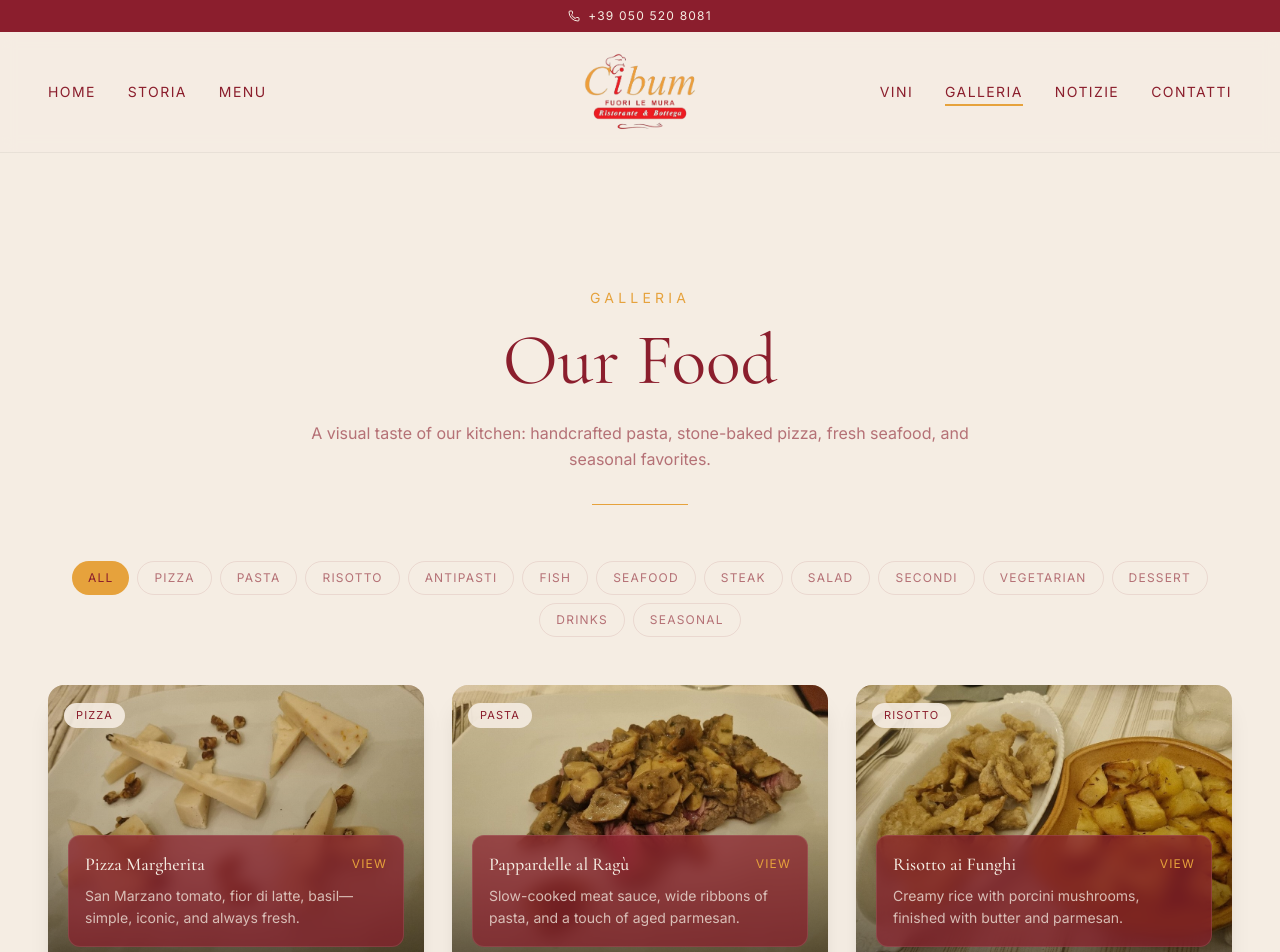
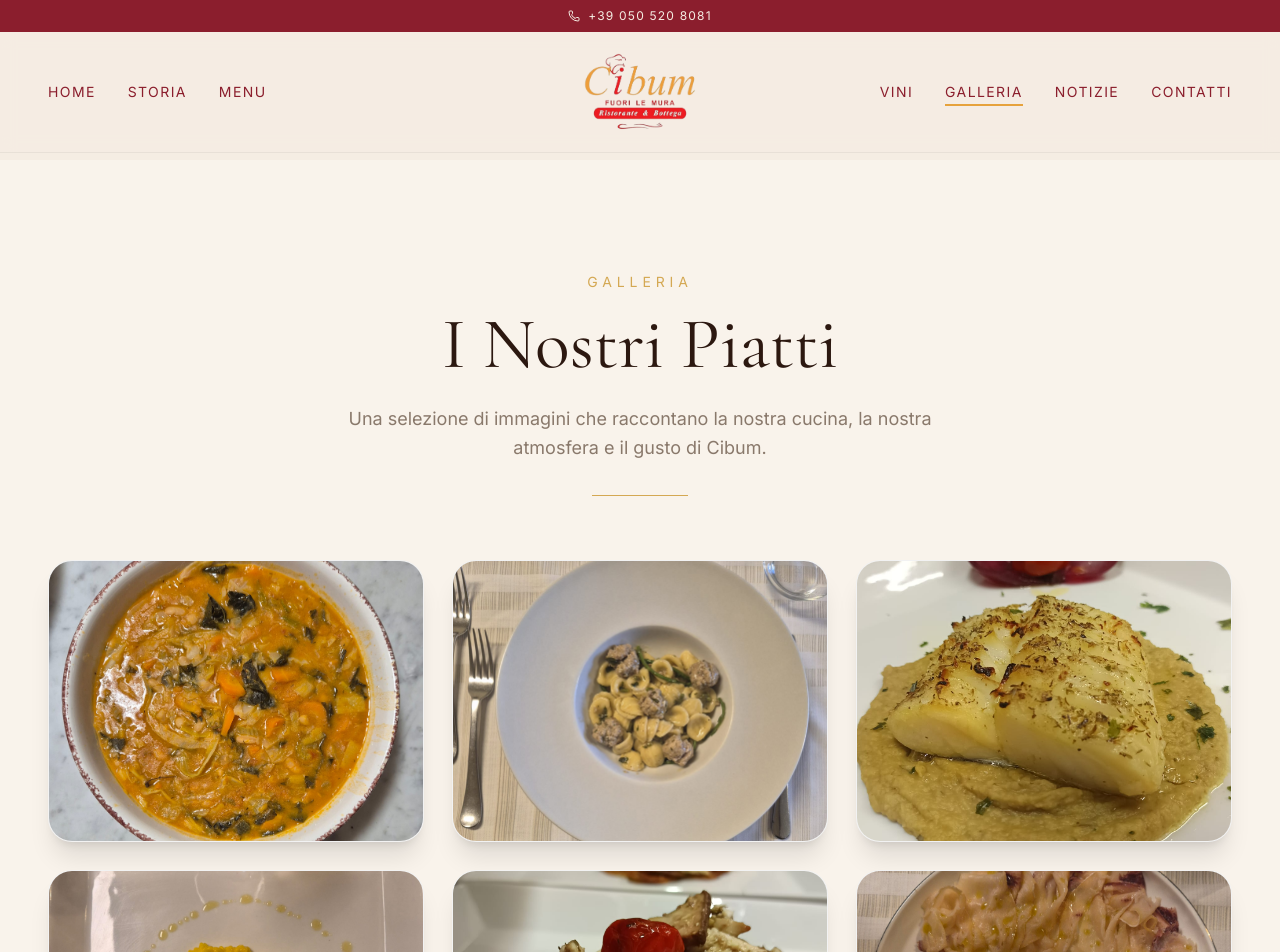
Before and after one commit to Rezacs/CibumFuoriLeMura, a React (Vite) app: page /gallery in a window 1280 px wide. Shown: the top 952 px of the page. Built offline with nearby package versions, Linux system fonts and the light colour scheme; a web font is replaced by a local one.

Commit message:
Editing the Gallery page

```diff
--- a/src/components/Layout.tsx
+++ b/src/components/Layout.tsx
@@ -275,7 +275,7 @@ export function Footer() {
                       className="flex items-center justify-between gap-4 border-b border-white/10 pb-2 last:border-b-0 last:pb-0"
                     >
                       <span>{day}</span>
-                      <span className="text-[#F5EDE3] font-medium whitespace-nowrap">
+                      <span className="text-[#F5EDE3] font-medium sm:whitespace-nowrap">
                         12:00–15:00 · 19:00–22:30
                       </span>
                     </div>
--- a/src/pages/FoodGallery.tsx
+++ b/src/pages/FoodGallery.tsx
@@ -3,65 +3,29 @@ import { motion, AnimatePresence } from "motion/react";
 
 type GalleryItem = {
   src: string;
-  title: string;
-  desc: string;
-  tag: string;
 };
 
 export function FoodGallery() {
   const items: GalleryItem[] = useMemo(() => {
-    const meta = [
-      { title: "Pizza Margherita", tag: "Pizza", desc: "San Marzano tomato, fior di latte, basil—simple, iconic, and always fresh." },
-      { title: "Pappardelle al Ragù", tag: "Pasta", desc: "Slow-cooked meat sauce, wide ribbons of pasta, and a touch of aged parmesan." },
-      { title: "Risotto ai Funghi", tag: "Risotto", desc: "Creamy rice with porcini mushrooms, finished with butter and parmesan." },
-      { title: "Bruschetta Toscana", tag: "Antipasti", desc: "Toasted bread topped with tomatoes, garlic, olive oil, and basil." },
-      { title: "Tagliere di Salumi", tag: "Antipasti", desc: "A selection of cured meats and pecorino—perfect to share with a glass of red." },
-      { title: "Orata al Forno", tag: "Fish", desc: "Oven-baked sea bream with herbs, lemon, and roasted potatoes." },
-      { title: "Spaghetti alle Vongole", tag: "Seafood", desc: "Clams, garlic, parsley, and a light white-wine sauce—coastal comfort." },
-      { title: "Lasagna alla Bolognese", tag: "Pasta", desc: "Layers of ragù and béchamel baked until golden and bubbling." },
-      { title: "Tagliata di Manzo", tag: "Steak", desc: "Sliced beef with rosemary, sea salt, and extra virgin olive oil." },
-      { title: "Calamari Fritti", tag: "Seafood", desc: "Crispy fried squid served with lemon—light, crunchy, irresistible." },
-      { title: "Gnocchi al Pesto", tag: "Pasta", desc: "Soft gnocchi tossed in basil pesto and parmesan for a fragrant finish." },
-      { title: "Insalata Mediterranea", tag: "Salad", desc: "Fresh greens, cherry tomatoes, olives, and a simple vinaigrette." },
-      { title: "Pizza Tartufo", tag: "Pizza", desc: "Truffle cream, mushrooms, mozzarella—rich aroma and deep flavor." },
-      { title: "Agnello Arrosto", tag: "Secondi", desc: "Slow-roasted lamb with garlic and rosemary—tender and savory." },
-      { title: "Melanzane alla Parmigiana", tag: "Vegetarian", desc: "Baked eggplant with tomato sauce, mozzarella, and parmesan." },
-      { title: "Burrata & Pomodorini", tag: "Antipasti", desc: "Creamy burrata with sweet tomatoes, basil, and olive oil." },
-      { title: "Tiramisu", tag: "Dessert", desc: "Coffee-soaked layers and mascarpone cream—classic Italian sweetness." },
-      { title: "Negroni", tag: "Drinks", desc: "Gin, vermouth, Campari—balanced bitterness for a perfect aperitivo." },
-      { title: "Chef’s Seasonal Special", tag: "Seasonal", desc: "A rotating plate inspired by the market—always fresh, always unique." }
-    ];
-
-    // build 19 items, mapping 1..19 to captions above
-    return Array.from({ length: 19 }, (_, i) => {
+    return Array.from({ length: 34 }, (_, i) => {
       const n = i + 1;
-      const m = meta[i] ?? { title: `Dish ${n}`, tag: "Food", desc: "A delicious moment from our kitchen." };
       return {
-        src: `/images/Food/caption (${n}).jpg`,
-        ...m
+        src: `/images/Food2/f${n}.jpeg`,
       };
     });
   }, []);
 
-  const tags = useMemo(() => ["All", ...Array.from(new Set(items.map(i => i.tag)))], [items]);
-  const [activeTag, setActiveTag] = useState<string>("All");
-
-  const filtered = useMemo(() => {
-    if (activeTag === "All") return items;
-    return items.filter(i => i.tag === activeTag);
-  }, [items, activeTag]);
-
   const [openIndex, setOpenIndex] = useState<number | null>(null);
-  const openItem = openIndex !== null ? filtered[openIndex] : null;
+  const openItem = openIndex !== null ? items[openIndex] : null;
 
   return (
-    <div className="pt-32 pb-24">
+    <div className="bg-[#F9F3EB] pt-28 pb-24">
       <div className="max-w-7xl mx-auto px-6 md:px-12">
-        <header className="text-center mb-14">
+        <header className="text-center mb-16">
           <motion.span
             initial={{ opacity: 0 }}
             animate={{ opacity: 1 }}
-            className="text-brand-gold uppercase tracking-[0.3em] text-sm mb-4 block"
+            className="text-[#D4A853] uppercase tracking-[0.35em] text-sm mb-4 block"
           >
             Galleria
           </motion.span>
@@ -69,85 +33,42 @@ export function FoodGallery() {
           <motion.h1
             initial={{ opacity: 0, y: 18 }}
             animate={{ opacity: 1, y: 0 }}
-            className="text-5xl md:text-7xl mb-6"
+            className="font-serif text-[#2C1810] text-5xl md:text-7xl mb-6"
           >
-            Our Food
+            I Nostri Piatti
           </motion.h1>
 
-          <p className="max-w-2xl mx-auto text-brand-dark/60 leading-relaxed">
-            A visual taste of our kitchen: handcrafted pasta, stone-baked pizza, fresh seafood, and seasonal favorites.
-          </p>
+          <motion.p
+            initial={{ opacity: 0, y: 12 }}
+            animate={{ opacity: 1, y: 0 }}
+            transition={{ delay: 0.1 }}
+            className="max-w-2xl mx-auto text-[#5a4535]/70 leading-relaxed text-base md:text-lg"
+          >
+            Una selezione di immagini che raccontano la nostra cucina, la nostra atmosfera e il gusto di Cibum.
+          </motion.p>
 
-          <div className="w-24 h-px bg-brand-gold mx-auto mt-8" />
+          <div className="w-24 h-px bg-[#D4A853] mx-auto mt-8" />
         </header>
 
-        {/* Filter chips */}
-        <div className="flex flex-wrap justify-center gap-2 mb-12">
-          {tags.map((t) => {
-            const active = t === activeTag;
-            return (
-              <button
-                key={t}
-                onClick={() => setActiveTag(t)}
-                className={[
-                  "px-4 py-2 rounded-full text-xs uppercase tracking-widest transition-all",
-                  active
-                    ? "bg-brand-gold text-brand-dark"
-                    : "border border-brand-dark/10 text-brand-dark/60 hover:border-brand-gold/50 hover:text-brand-dark"
-                ].join(" ")}
-              >
-                {t}
-              </button>
-            );
-          })}
-        </div>
-
-        {/* Gallery grid */}
-        <div className="grid grid-cols-1 sm:grid-cols-2 lg:grid-cols-3 gap-7">
-          {filtered.map((item, idx) => (
+        <div className="grid grid-cols-1 sm:grid-cols-2 xl:grid-cols-3 gap-5 md:gap-7">
+          {items.map((item, idx) => (
             <motion.button
               key={item.src}
+              type="button"
               onClick={() => setOpenIndex(idx)}
-              initial={{ opacity: 0, y: 12 }}
+              initial={{ opacity: 0, y: 14 }}
               whileInView={{ opacity: 1, y: 0 }}
-              viewport={{ once: true, amount: 0.2 }}
-              className="text-left group"
+              viewport={{ once: true, amount: 0.15 }}
+              className="group text-left"
             >
-              <div className="relative overflow-hidden rounded-2xl shadow-xl bg-brand-dark/5">
-                <div className="aspect-[4/3]">
+              <div className="overflow-hidden rounded-[1.5rem] bg-white shadow-xl border border-black/5">
+                <div className="aspect-[4/3] overflow-hidden">
                   <img
                     src={item.src}
-                    alt={item.title}
-                    className="w-full h-full object-cover transition-transform duration-500 group-hover:scale-[1.03]"
+                    alt={`Galleria Cibum ${idx + 1}`}
                     loading="lazy"
+                    className="w-full h-full object-cover transition-transform duration-700 group-hover:scale-105"
                   />
-                </div>
-
-                {/* subtle overlay */}
-                <div className="pointer-events-none absolute inset-0 bg-gradient-to-t from-black/55 via-black/10 to-transparent opacity-95" />
-
-                {/* label */}
-                <div className="absolute top-4 left-4">
-                  <span className="inline-flex items-center rounded-full bg-brand-cream/90 text-brand-dark px-3 py-1 text-[11px] uppercase tracking-widest">
-                    {item.tag}
-                  </span>
-                </div>
-
-                {/* info box */}
-                <div className="absolute bottom-0 left-0 right-0 p-5">
-                  <div className="rounded-xl bg-brand-dark/70 backdrop-blur-sm border border-white/10 p-4">
-                    <div className="flex items-start justify-between gap-4">
-                      <h3 className="text-brand-cream text-lg font-medium leading-snug">
-                        {item.title}
-                      </h3>
-                      <span className="text-brand-gold text-xs uppercase tracking-widest mt-1">
-                        View
-                      </span>
-                    </div>
-                    <p className="text-brand-cream/75 text-sm leading-relaxed mt-2">
-                      {item.desc}
-                    </p>
-                  </div>
                 </div>
               </div>
             </motion.button>
@@ -155,74 +76,67 @@ export function FoodGallery() {
         </div>
       </div>
 
-      {/* Lightbox */}
       <AnimatePresence>
-        {openItem ? (
+        {openItem && (
           <motion.div
-            className="fixed inset-0 z-50 flex items-center justify-center p-4 bg-black/70"
+            className="fixed inset-0 z-50 bg-black/80 backdrop-blur-sm flex items-center justify-center p-4 md:p-8"
             initial={{ opacity: 0 }}
             animate={{ opacity: 1 }}
             exit={{ opacity: 0 }}
             onClick={() => setOpenIndex(null)}
           >
             <motion.div
-              className="w-full max-w-4xl rounded-2xl overflow-hidden bg-brand-cream shadow-2xl"
-              initial={{ scale: 0.97, y: 10, opacity: 0 }}
-              animate={{ scale: 1, y: 0, opacity: 1 }}
-              exit={{ scale: 0.98, y: 10, opacity: 0 }}
+              className="relative w-full max-w-6xl"
+              initial={{ opacity: 0, scale: 0.97, y: 10 }}
+              animate={{ opacity: 1, scale: 1, y: 0 }}
+              exit={{ opacity: 0, scale: 0.98, y: 10 }}
               onClick={(e) => e.stopPropagation()}
             >
-              <div className="grid grid-cols-1 md:grid-cols-2">
-                <div className="bg-black">
+              <div className="overflow-hidden rounded-[1.75rem] bg-white shadow-2xl">
                 <img
                   src={openItem.src}
-                    alt={openItem.title}
-                    className="w-full h-full object-cover max-h-[70vh] md:max-h-[80vh]"
+                  alt="Immagine ingrandita"
+                  className="w-full h-auto max-h-[85vh] object-contain bg-black"
                 />
               </div>
 
-                <div className="p-7 md:p-8">
-                  <div className="flex items-center justify-between gap-4 mb-4">
-                    <span className="inline-flex items-center rounded-full bg-brand-gold/15 text-brand-dark px-3 py-1 text-[11px] uppercase tracking-widest">
-                      {openItem.tag}
-                    </span>
               <button
+                type="button"
                 onClick={() => setOpenIndex(null)}
-                      className="text-brand-dark/60 hover:text-brand-dark transition-colors text-sm"
-                      aria-label="Close"
+                aria-label="Chiudi"
+                className="absolute top-4 right-4 md:top-5 md:right-5 w-11 h-11 rounded-full bg-white/90 text-[#2C1810] shadow-lg hover:bg-white transition"
               >
                 ✕
               </button>
-                  </div>
 
-                  <h2 className="text-3xl md:text-4xl mb-3">{openItem.title}</h2>
-                  <p className="text-brand-dark/60 leading-relaxed mb-6">{openItem.desc}</p>
+              <div className="absolute left-0 right-0 -bottom-16 flex items-center justify-center gap-3">
+                <button
+                  type="button"
+                  onClick={() =>
+                    setOpenIndex((v) => (v === null ? v : Math.max(0, v - 1)))
+                  }
+                  disabled={openIndex === 0}
+                  className="px-5 py-3 rounded-full bg-white text-[#2C1810] text-xs uppercase tracking-widest shadow-lg hover:bg-[#D4A853] hover:text-[#1a0f05] transition disabled:opacity-40 disabled:hover:bg-white disabled:hover:text-[#2C1810]"
+                >
+                  Precedente
+                </button>
 
-                  <div className="flex gap-2">
                 <button
-                      className="px-4 py-2 rounded-full bg-brand-dark text-brand-cream text-xs uppercase tracking-widest hover:opacity-90 transition"
-                      onClick={() => setOpenIndex((v) => (v === null ? v : Math.max(0, v - 1)))}
-                      disabled={openIndex === 0}
+                  type="button"
+                  onClick={() =>
+                    setOpenIndex((v) =>
+                      v === null ? v : Math.min(items.length - 1, v + 1)
+                    )
+                  }
+                  disabled={openIndex === items.length - 1}
+                  className="px-5 py-3 rounded-full bg-white text-[#2C1810] text-xs uppercase tracking-widest shadow-lg hover:bg-[#D4A853] hover:text-[#1a0f05] transition disabled:opacity-40 disabled:hover:bg-white disabled:hover:text-[#2C1810]"
                 >
-                      Prev
+                  Successiva
                 </button>
-                    <button
-                      className="px-4 py-2 rounded-full bg-brand-dark text-brand-cream text-xs uppercase tracking-widest hover:opacity-90 transition"
-                      onClick={() => setOpenIndex((v) => (v === null ? v : Math.min(filtered.length - 1, v + 1)))}
-                      disabled={openIndex === filtered.length - 1}
-                    >
-                      Next
-                    </button>
-                  </div>
-
-                  <p className="text-brand-dark/40 text-xs mt-6">
-                    Tip: click outside the card to close.
-                  </p>
-                </div>
               </div>
             </motion.div>
           </motion.div>
-        ) : null}
+        )}
       </AnimatePresence>
     </div>
   );
```
Also changed, not shown: src/data/menuFood.ts (+7 -1 lines), src/data/newsData.tsx (+27 -31 lines), src/pages/Home.tsx (+6 -6 lines), public/images/News/turismo.jpg (added). Lines whose indentation alone changed are shown as unchanged.
